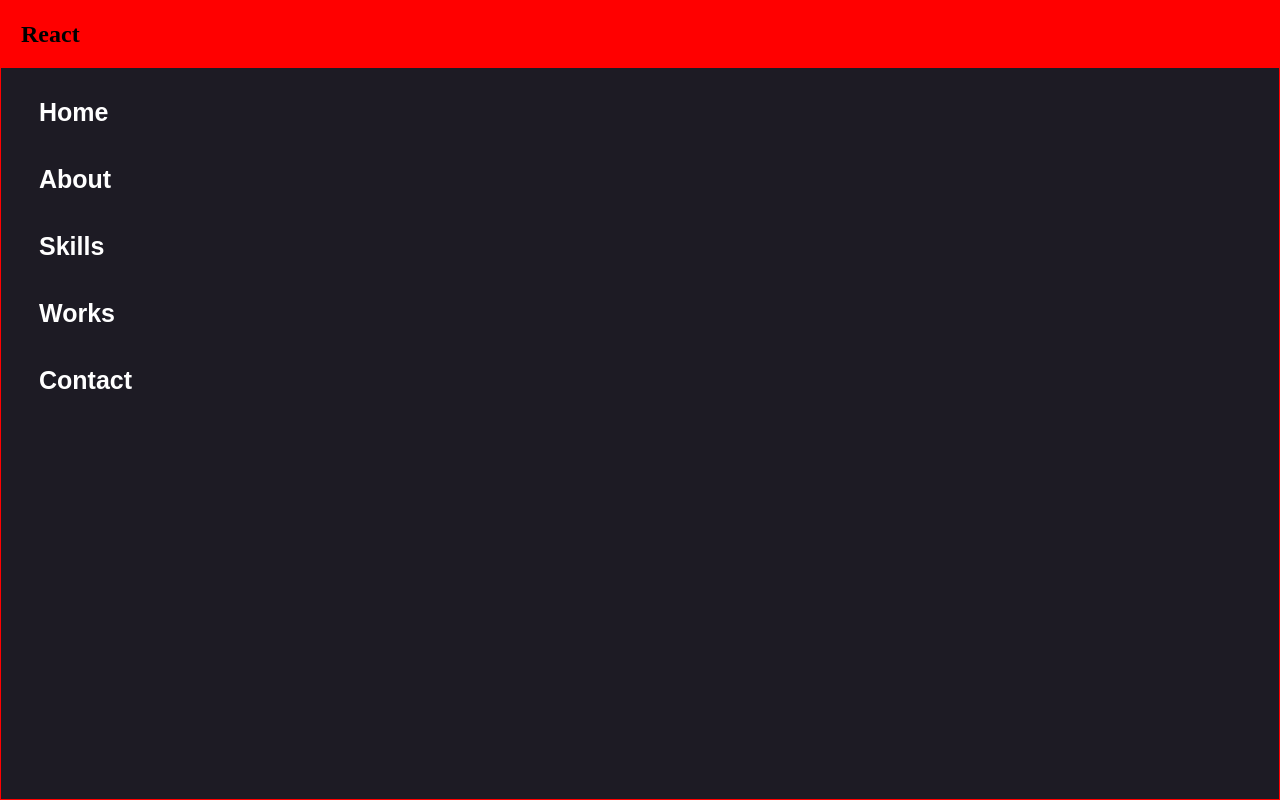
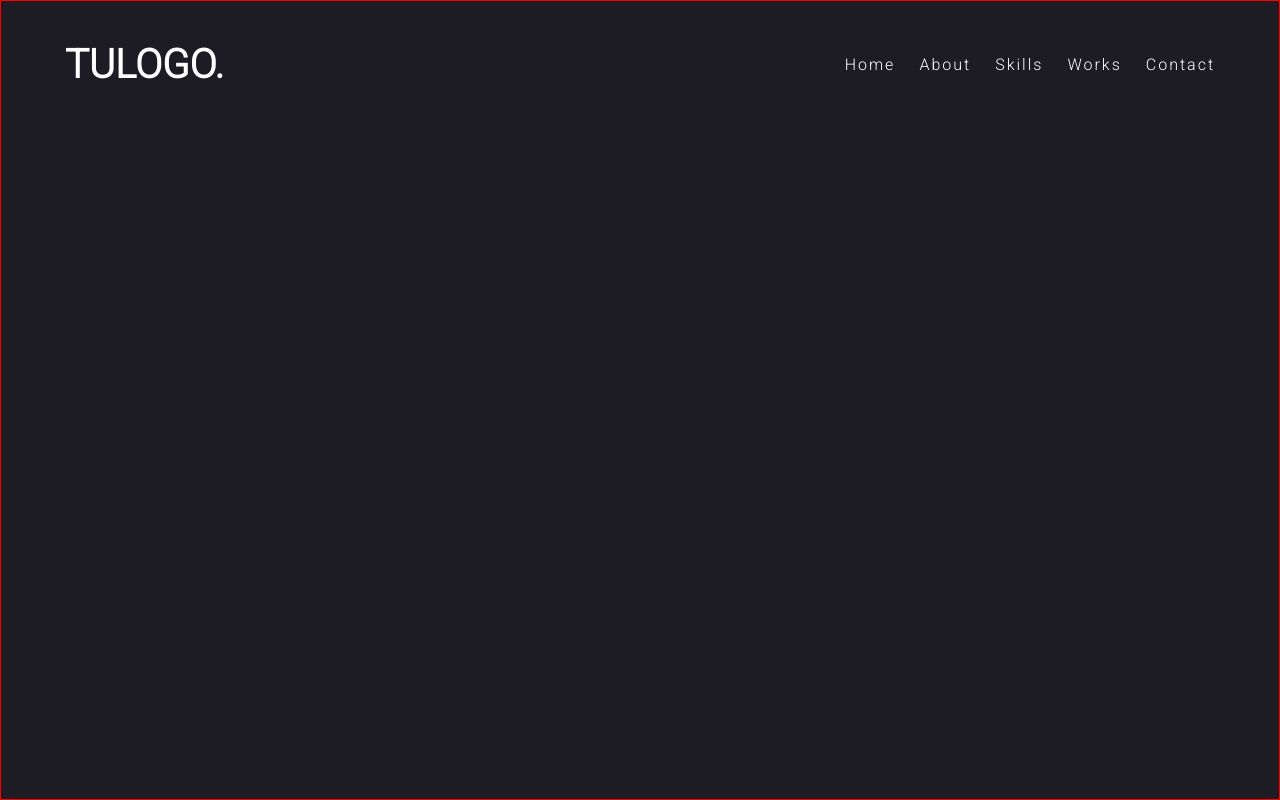
Before and after one commit to cmglezpdev/portfolio, a React (Create React App) app: page / in a window 1280 px wide. Built offline with nearby package versions, Linux system fonts and the light colour scheme.

Commit message:
add menu

```diff
--- a/src/App.jsx
+++ b/src/App.jsx
@@ -1,4 +1,5 @@
-import { Header } from "./layouts/header/Header"
+import { Menu } from "./components/menu/Menu"
+// import { Header } from "./layouts/header/Header"
 
 export const App = () => {
 
@@ -6,7 +7,7 @@ export const App = () => {
   return (
 
     <div id='app'>
-      <Header />
+      <Menu />
 
 
     </div>
--- a/src/components/menu/Menu.jsx
+++ b/src/components/menu/Menu.jsx
@@ -1,32 +1,43 @@
 
 import './menu.scss'
 
+import iconMenu from '../../props/menu.svg'
+import iconClose from '../../props/close.svg'
+
+
+
 export const Menu = () => {
     return (
-        <div className="menu">
-            <ul>
-                <li className="item-menu">
-                    <a href="#">Home</a>
-                    <div className='line'></div>
+        <nav className="nav container-nav" id="nav">
+            <h2 className="nav__logo">TULOGO.</h2>
+
+            <ul className='nav__links'>
+                <li className="nav__item">
+                    <a href="#" className='nav__link'>Home</a>
                 </li>
-                <li className="item-menu">
-                    <a href="#">About</a>
-                    <div className='line'></div>
+                <li className="nav__item">
+                    <a href="#" className='nav__link'>About</a>
                 </li>
-                <li className="item-menu">
-                    <a href="#">Skills</a>
-                    <div className='line'></div>
+                <li className="nav__item">
+                    <a href="#" className='nav__link'>Skills</a>
                 </li>
-                <li className="item-menu">
-                    <a href="#">Works</a>
-                    <div className='line'></div>
+                <li className="nav__item">
+                    <a href="#" className='nav__link'>Works</a>
                 </li>
-                <li className="item-menu">
-                    <a href="#">Contact</a>
-                    <div className='line'></div>
+                <li className="nav__item">
+                    <a href="#" className='nav__link'>Contact</a>
                 </li>
             </ul>
-        </div>
+
+            <a href="#nav" className="nav__hamburguer">
+                <img src={iconMenu} className="nav__icon" />
+            </a>
+
+            <a href="#" className="nav__close">
+                <img src={iconClose} className="nav__icon" />
+            </a>
+
+    </nav>
 
     )
 }
--- a/src/components/menu/menu.scss
+++ b/src/components/menu/menu.scss
@@ -1,53 +1,109 @@
 @import '../../scss/variables.scss';
 
-.menu {
+.nav{
+    --state-close: scale(0);
+    --state-hamburguer:scale(1);
+    --state-menu: translate(-100%);
 
-    width: 100%;
-    height: 100%;
-    padding: 30px;
+    margin: 0 auto;
+    width: 90%;
+    max-width: 1200px;
+    overflow: hidden;
 
-    ul {
-        width: 100%;
-        height: 100%;
+    padding: 40px 0;
+    display: grid;
+    justify-content: space-between;
+    align-items: center;
+    grid-template-columns: repeat(2, max-content);
 
-        display: flex;
-        flex-direction: column;
-        gap: 35px;
+    &:target {
+        --state-menu: translate(0);
+        --state-close: scale(1);
+        --state-hamburguer:scale(0);
+    }
 
+    &__logo{
+        font-size: 2.5rem;
+        z-index: 1;
+        color: white;
+    }
+
+    &__hamburguer,
+    &__close{
+        cursor: pointer;
+        grid-column: -2/-1;
+        grid-row: 1/2;
+        transition: .4s transform;
+    }
+
+    &__hamburguer{
+        transform: var(--state-hamburguer);
+    }
+
+    &__close{
+        transform: var(--state-close);
+    }
+
+    &__icon{
+        width: 40px;
+    }
+
+    &__links{
+        background-color: #000;
+        position: absolute;
+        top: 0;
+        bottom: 0;
+        left: 0;
+        right: 0;
+        padding: 0;
+
+        display: grid;
+        align-content: center;
+        gap: 2em;
+        padding-left: 5%;
+
+        transform: var(--state-menu);
+        transition: .3s transform;
+    }
+
+    &__item{
         list-style: none;
+    }
 
-        li {
+    &__link{
+        color: #fff;
+        text-decoration: none;
+        font-size: 1.2rem;
+        letter-spacing: 2px;
+    }
+}
 
-            width: max-content;
-            font-family: sans-serif;
 
-            a {
-                color: $font-color-white;
-                padding: 0.5rem;
-                text-decoration: none;
-                font-size: 25px;
-                font-weight: bold;
-                transition: all 0.3s ease-in-out;
+@media (min-width:768px) {
+    .nav{
+        --state-hamburguer:scale(0);
+        --state-menu: translate(0);
 
-            }
+        &:target{
+            --state-close: scale(0);
+        }
 
-            .line {
-                width: 100%;
-                height: 3px;
-                background-color: transparent;
-                transition: all 0.3s ease-in-out;
+        &__links{
+            padding: 0;
+            background-color: unset;
+            position: unset;
+            gap: 1.5em;
+            grid-auto-flow: column;
 
-            }
+            transform: unset;
 
-            &:hover {
-                a {
-                    color: $font-color-green;
-                }
+            grid-column: -2/-1;
+            grid-row: 1/2;
+        }
 
-                .line {
-                    background-color: $font-color-green;
-                }
-            }
+        &__link{
+            font-size: 1rem;
+            letter-spacing: none;
         }
     }
 
--- a/src/index.scss
+++ b/src/index.scss
@@ -1,9 +1,12 @@
 @import './scss/variables.scss';
+@import url('https://fonts.googleapis.com/css2?family=Open+Sans:wght@300&family=Roboto:wght@300&display=swap');
+
 
 * {
     margin: 0;
     padding: 0;
     box-sizing: border-box;
+    font-family: 'Roboto';
 }
 
 #root {
```
Also changed, not shown: src/props/close.svg (added), src/props/menu.svg (added).
